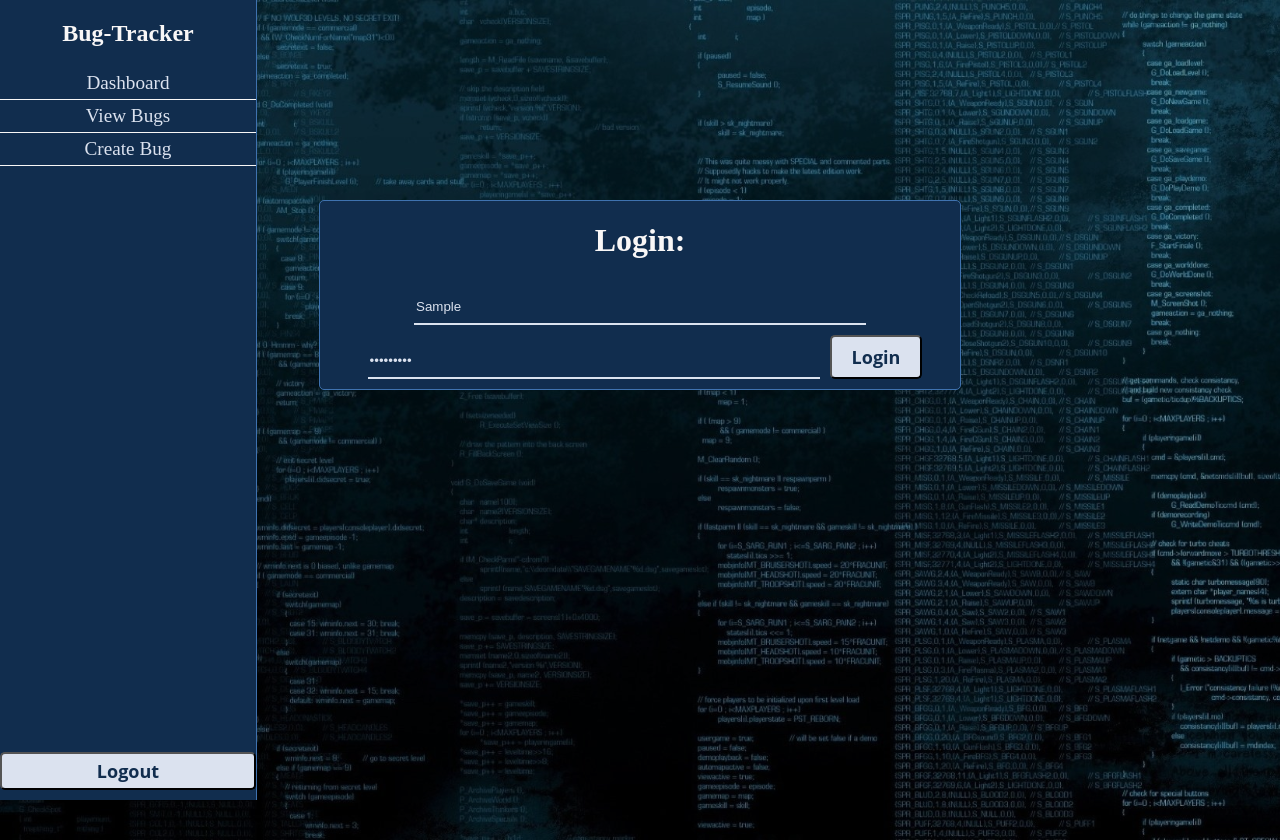
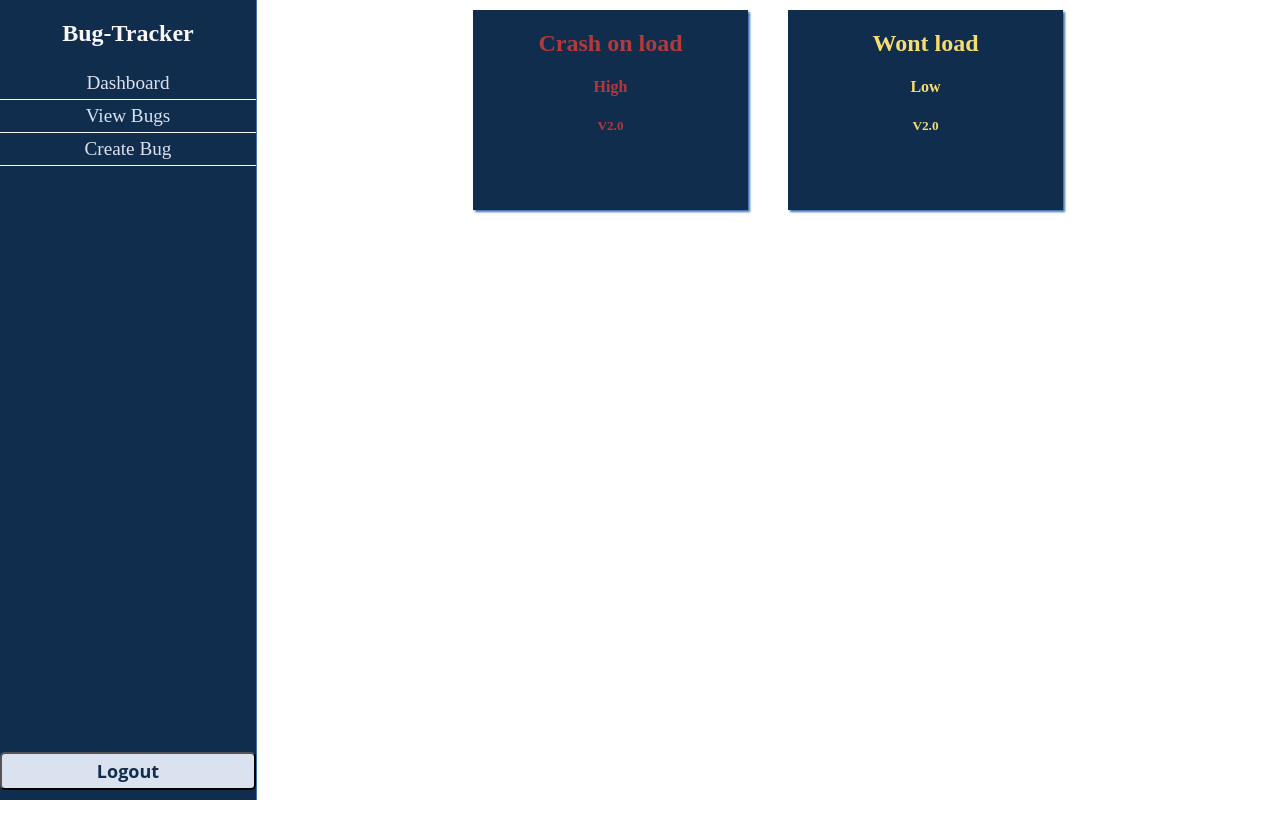
Before and after one commit to rharley-dev/bug-tracker, a React (Create React App) app: page / in a window 1280 px wide. Both pictures are taken after typing "Sample", "Sample123" into the empty fields and a click on the button "Login". After the commit the page ends 800 px from the top, so only its background shows below. Built offline with nearby package versions, Linux system fonts and the light colour scheme.

Commit message:
adding priority indicator

```diff
--- a/src/App.js
+++ b/src/App.js
@@ -10,9 +10,14 @@
   const { auth } = useSelector(state => state);
   return (
     <Router>
-      {!auth.LoggedIn ? <Login /> : <h1>Hello</h1>}
-      <Bugs />
-      <Sidebar />
+      {!auth.loggedIn ? (
+        <Login />
+      ) : (
+        <>
+          <Bugs />
+          <Sidebar />
+        </>
+      )}
     </Router>
   );
 }
--- /dev/null
+++ b/src/Controllers/priorityController.js
@@ -0,0 +1,9 @@
+const colors = ['#b33a3a', '#ff6700', '#f7dc6f'];
+
+export default priority => {
+  const level = ['High', 'Medium', 'Low'];
+  return {
+    level: level[priority - 1],
+    color: colors[priority - 1],
+  };
+};
--- a/src/View/BugCard/bugCard.css
+++ b/src/View/BugCard/bugCard.css
@@ -6,3 +6,8 @@
   min-width: 275px;
   min-height: 200px;
 }
+
+.bug-card :hover {
+  transition: all 0.3s;
+  transform: scale(1.05)
+}
--- a/src/View/BugCard/bugCard.jsx
+++ b/src/View/BugCard/bugCard.jsx
@@ -1,17 +1,20 @@
 import React from 'react';
+
+import PriorityController from '../../Controllers/priorityController';
 import './bugCard.css';
 
-export default (props) => {
-  // const { name, priority, version } = props.bug;
+export default props => {
+  const { name, priority, version } = props.bug;
+  const { level, color } = PriorityController(priority)
   function Clicked() {
     props.clicked(props.name);
   }
 
   return (
-    <div className="bug-card" onClick={Clicked}>
-      <h2 className="name">{props.name}</h2>
-      <h4 className="priority">{props.priority}</h4>
-      <h5 className="version">{props.version}</h5>
+    <div className="bug-card" onClick={Clicked} style={{color: color}}>
+      <h2 className="name">{name}</h2>
+      <h4 className="priority">{level}</h4>
+      <h5 className="version">{version}</h5>
     </div>
   );
-}
+};
--- a/src/View/Pages/viewBugs.jsx
+++ b/src/View/Pages/viewBugs.jsx
@@ -14,7 +14,7 @@
   return (
     <div className="page-container">
       {bugs.map((bug, key) => (
-        <BugCard key={key} props={bug} />
+        <BugCard key={key} bug={bug} />
       ))}
     </div>
   );
```
